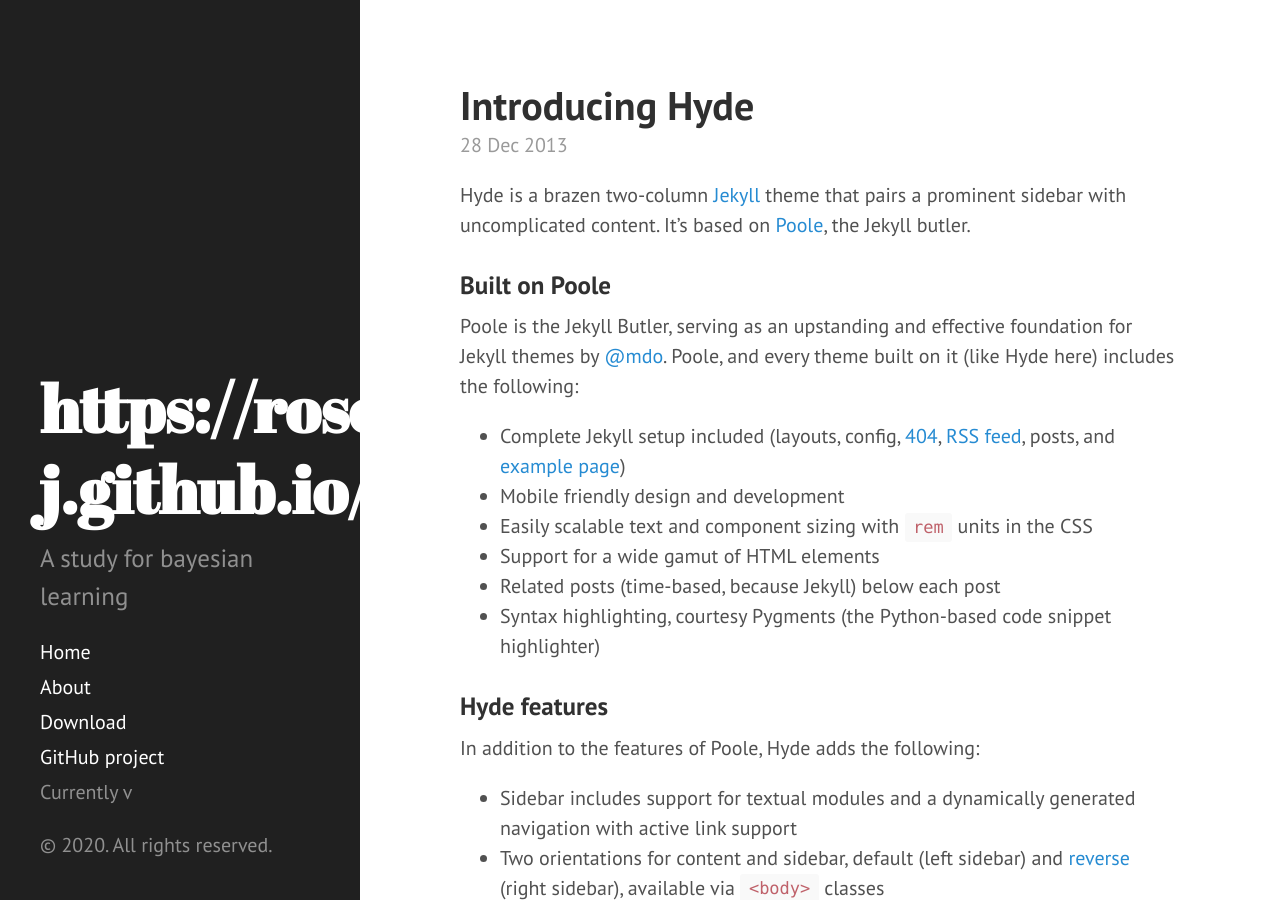
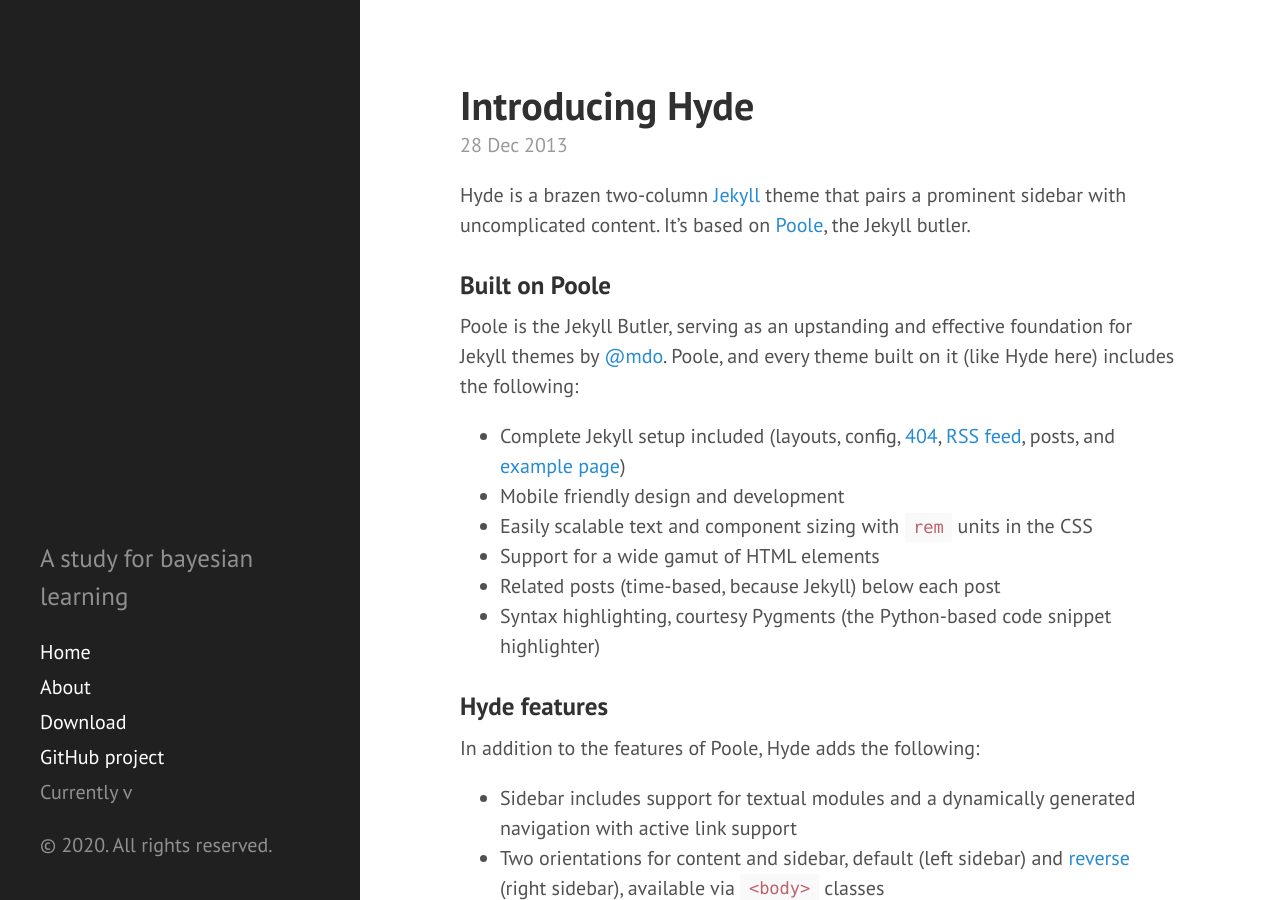
Before and after one commit to Rose-J/Bayesian, a Jekyll site: the page built from index.html, in a window 1280 px wide and 900 px high. Built offline with Jekyll 4.4.1, drawn with Linux system fonts in a browser that asks for light colours; Markdown is read by kramdown in place of the engine named in the settings; the list of posts is cut into pages by our own code.

Commit message:
Update sidebar.html

```diff
--- a/_includes/sidebar.html
+++ b/_includes/sidebar.html
@@ -2,8 +2,8 @@
   <div class="container sidebar-sticky">
     <div class="sidebar-about">
       <h1>
-        <a href="{{ site.url }}{{site.base_url}}">
-          {{ site.url }}
+        <a href="{{site.base_url}}">
+          {{ Bayesian-Learning }}
         </a>
       </h1>
       <p class="lead">{{ site.description }}</p>
```
